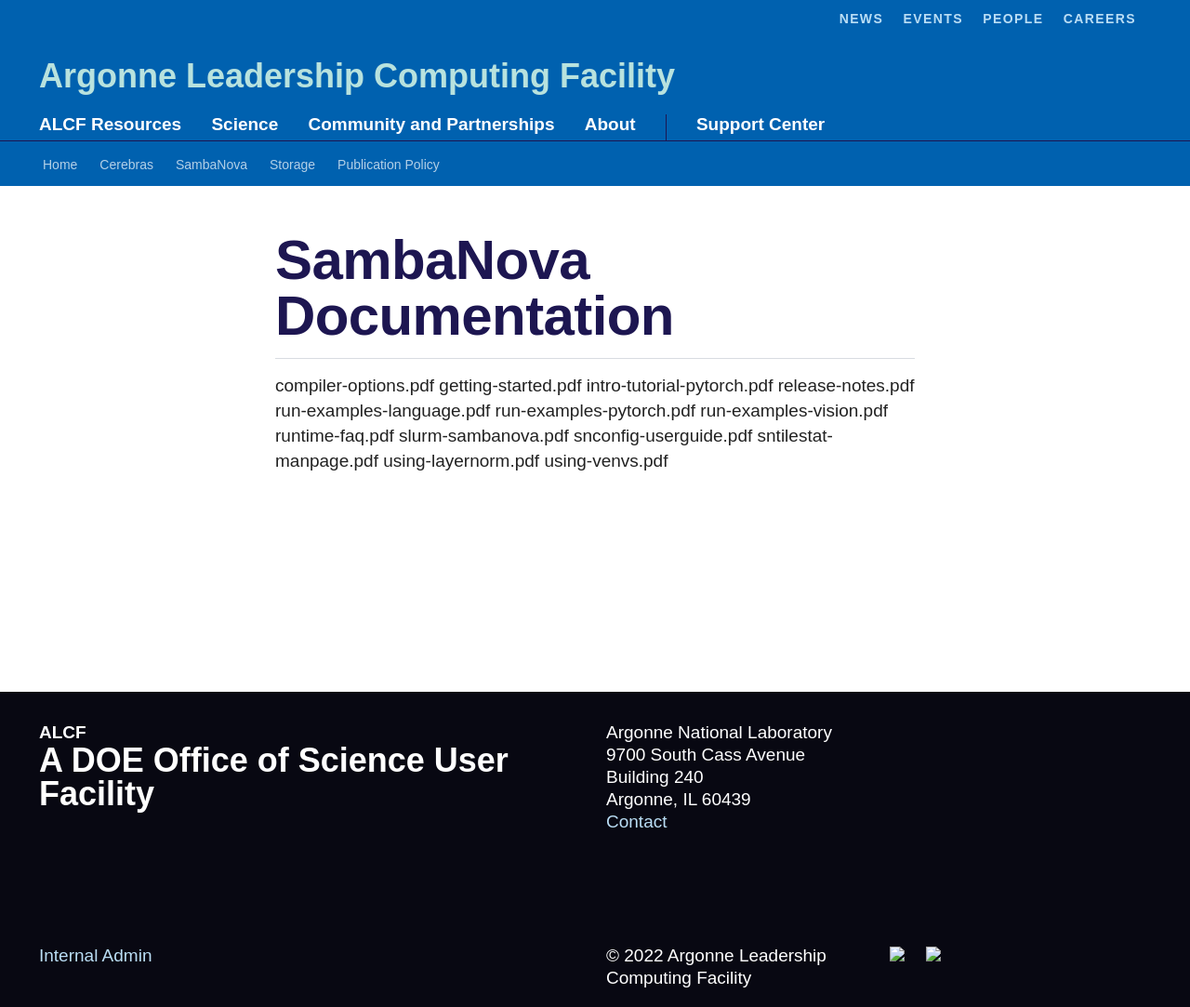
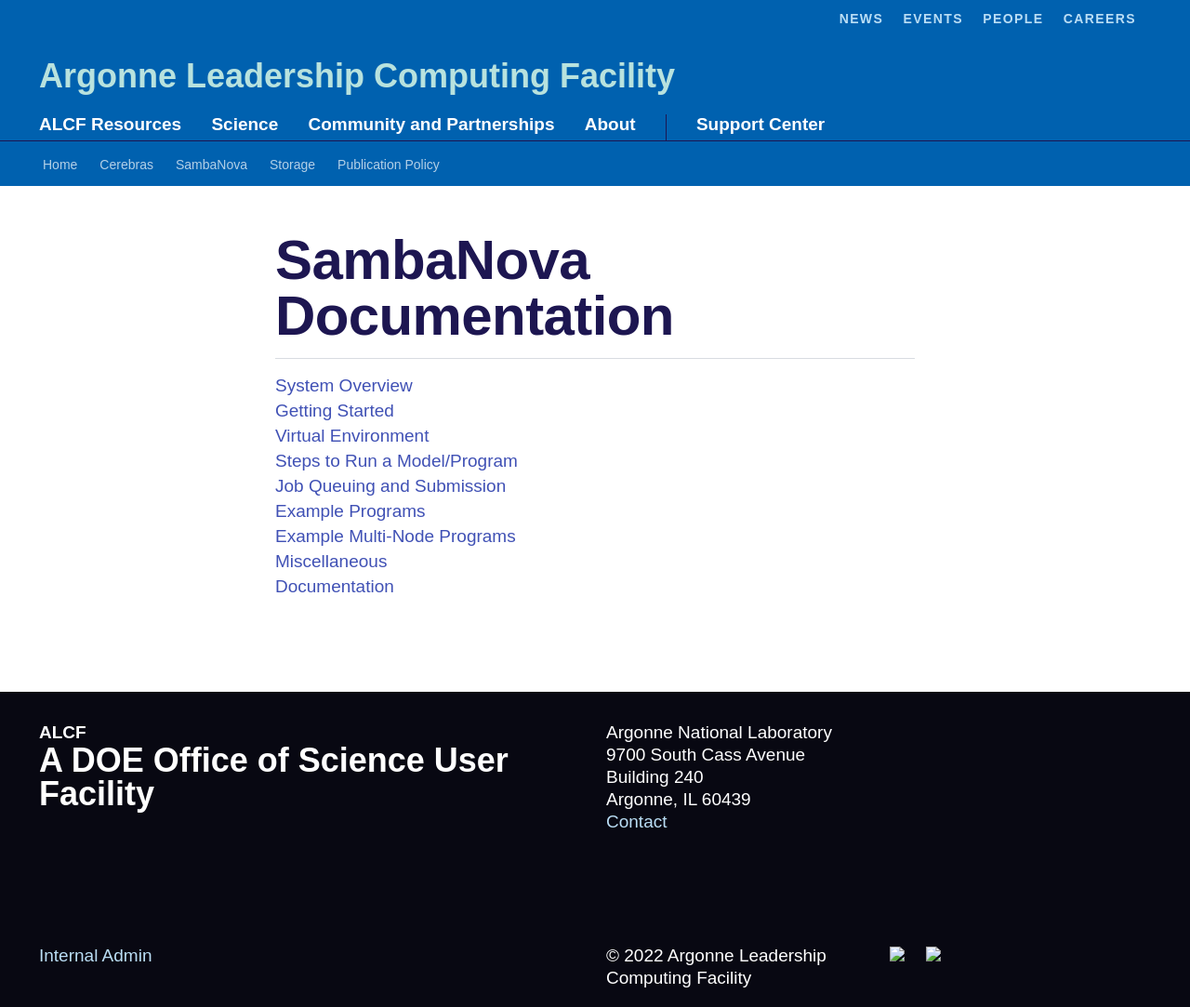
Before and after one commit to argonne-lcf/ai-testbed-userdocs, an MkDocs documentation site: the page built from docs/sambanova/readme.md, in a window 1280 px wide and 1083 px high. Shown: the whole window at 93% size. Built offline with MkDocs 1.6.1 and Material for MkDocs 9.7.7, drawn with Linux system fonts in a browser that asks for light colours; some web fonts are replaced; comment, search, counter and statistics services are not loaded.

Commit message:
Update readme.md
Sample readme.md that references other selected markdowns. Could be reordered a bit.

```diff
--- a/docs/sambanova/readme.md
+++ b/docs/sambanova/readme.md
@@ -1,5 +1,16 @@
 # SambaNova Documentation
 
+[System Overview](System-Overview.md)<br>
+[Getting Started](Logging-into-a-SambaNova-Node.md)<br>
+[Virtual Environment](Virtual-Environment.md)<br>
+[Steps to Run a Model/Program](Steps-to-Run-a-Model-or-Program.md)<br>
+[Job Queuing and Submission](Job-Queuing-and-Submission.md)<br>
+[Example Programs](Example-Programs.md)<br>
+[Example Multi-Node Programs](Example-Multi-Node-Programs.md)<br>
+[Miscellaneous](Miscellaneous.md)<br>
+[Documentation](Documentation.md)<br>
+
+<!--
 compiler-options.pdf
 getting-started.pdf
 intro-tutorial-pytorch.pdf
@@ -12,4 +23,4 @@
 snconfig-userguide.pdf
 sntilestat-manpage.pdf
 using-layernorm.pdf
-using-venvs.pdf
+using-venvs.pdf -->
```
